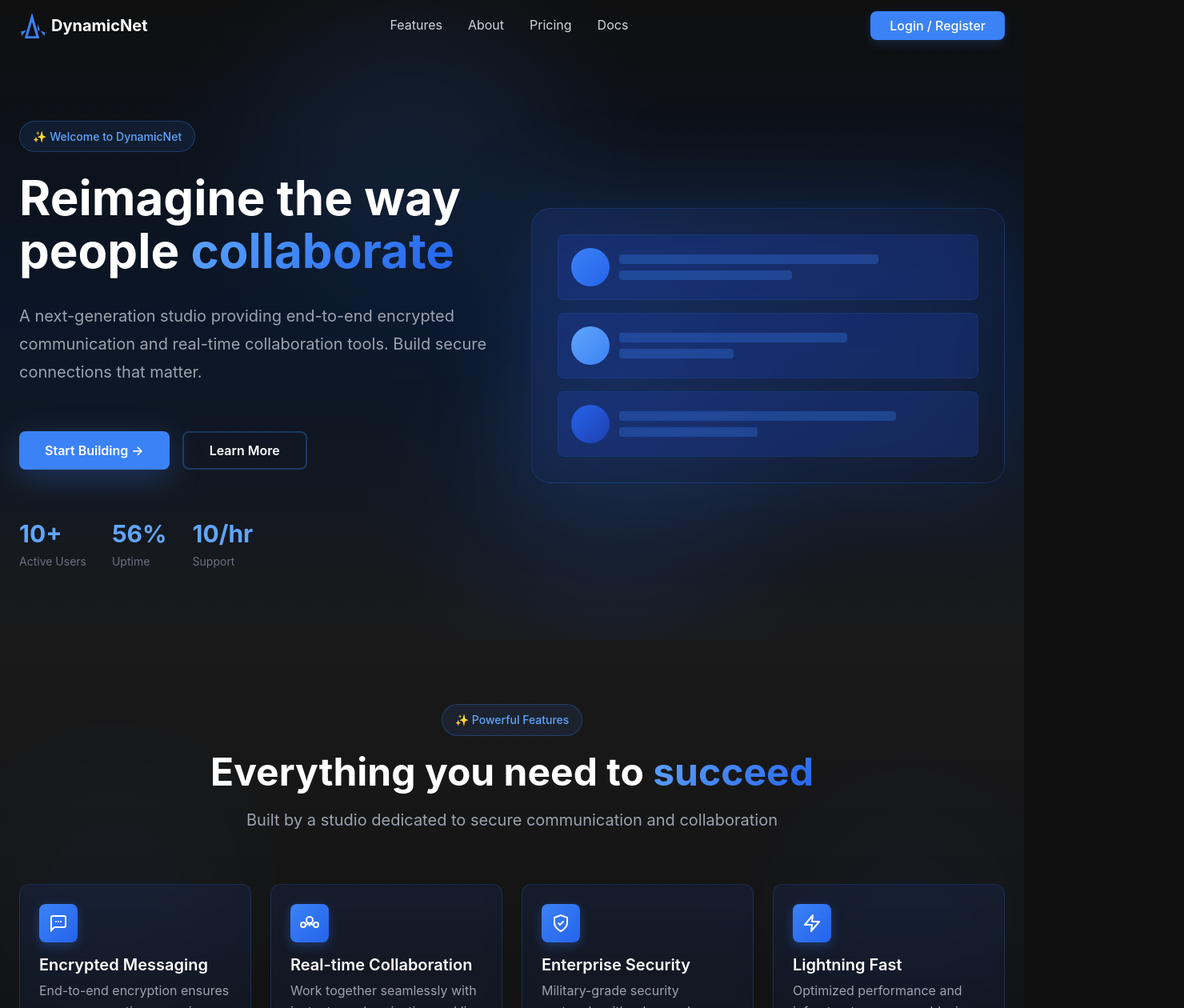
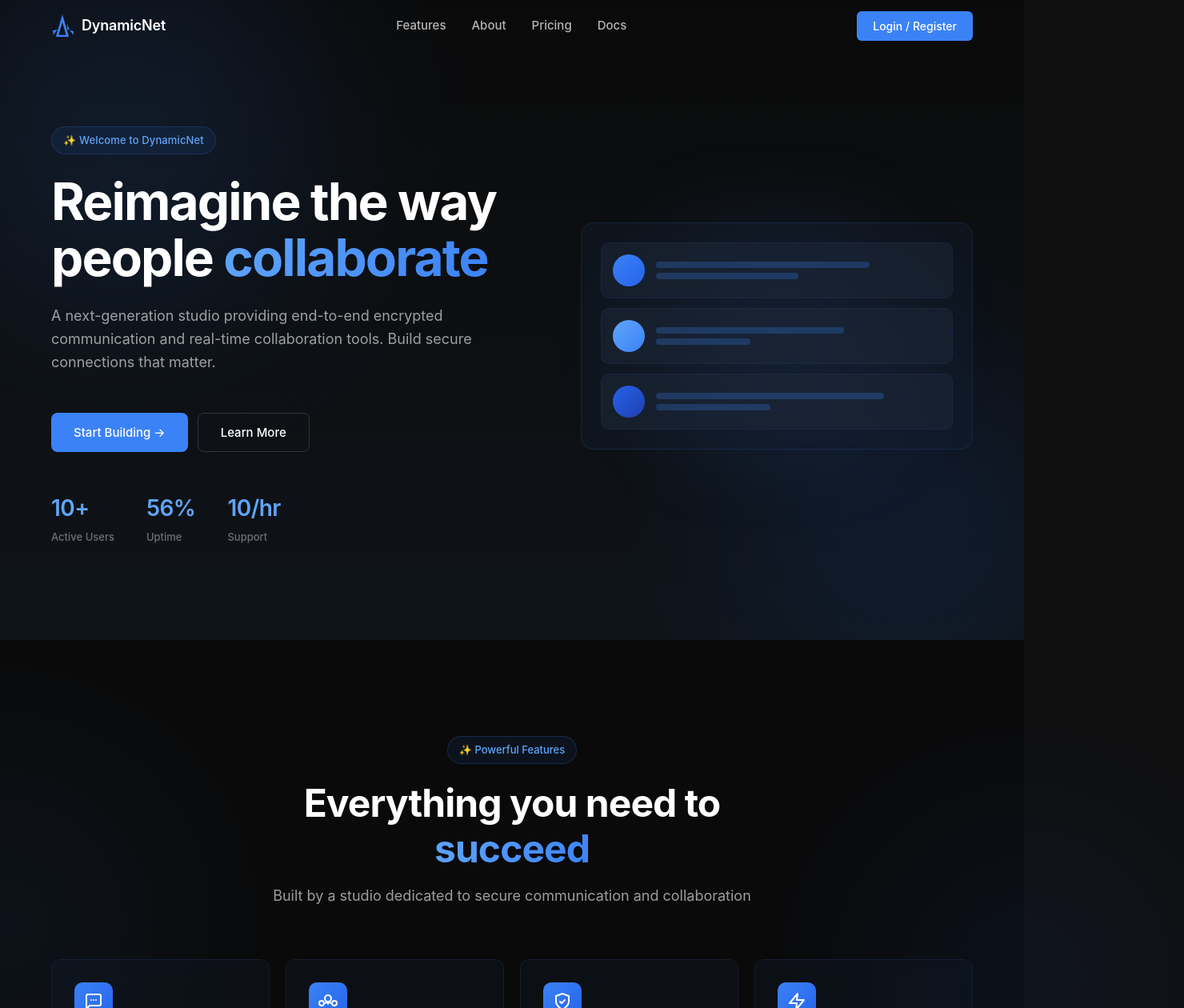
Before and after one commit to BloxGlobe/dynamicst, a React (Vite) app: page / in a window 1280 px wide. Shown: the top 1260 px of the page at 80% size, 1480 px wide, since content can reach past the window. Built offline with nearby package versions, Linux system fonts and the light colour scheme.

Commit message:
update landing

```diff
--- a/src/assets/styles/landing.css
+++ b/src/assets/styles/landing.css
@@ -1,26 +1,27 @@
-/* Landing Page Specific Styles */
+/* Landing page.
 
 /* Navbar */
 .navbar {
   position: fixed;
   top: 0;
   width: 100%;
-  z-index: 50;
-  transition: all 0.3s ease;
+  z-index: 100;
+  transition: background 0.2s ease, border 0.2s ease;
   background: transparent;
 }
 
 .navbar-scrolled {
-  background: rgba(15, 15, 15, 0.95);
-  backdrop-filter: blur(12px);
-  border-bottom: 1px solid #374151;
+  background: rgba(15, 15, 15, 0.92);
+  backdrop-filter: saturate(180%) blur(20px);
+  -webkit-backdrop-filter: saturate(180%) blur(20px);
+  border-bottom: 1px solid rgba(255, 255, 255, 0.08);
 }
 
 .navbar-container {
-  max-width: 1280px;
+  max-width: 1200px;
   margin: 0 auto;
-  padding: 0 1.5rem;
-  height: 4rem;
+  padding: 0 24px;
+  height: 64px;
   display: flex;
   align-items: center;
   justify-content: space-between;
@@ -29,48 +30,55 @@
 .navbar-logo {
   display: flex;
   align-items: center;
-  gap: 0.5rem;
+  gap: 10px;
   cursor: pointer;
 }
 
 .navbar-logo-icon {
-  width: 2rem;
-  height: 2rem;
+  width: 28px;
+  height: 28px;
 }
 
 .navbar-logo-text {
-  color: #ffffff;
-  font-weight: 700;
-  font-size: 1.25rem;
+  color: #fff;
+  font-weight: 600;
+  font-size: 18px;
+  letter-spacing: -0.01em;
 }
 
 .navbar-links {
   display: none;
   align-items: center;
-  gap: 2rem;
+  gap: 32px;
 }
 
 .navbar-link {
-  color: #d1d5db;
-  transition: color 0.3s ease;
+  color: rgba(255, 255, 255, 0.7);
+  font-size: 15px;
+  font-weight: 500;
+  transition: color 0.15s ease;
+  text-decoration: none;
 }
 
 .navbar-link:hover {
-  color: #3b82f6;
+  color: #fff;
 }
 
 .navbar-auth-btn {
-  padding: 0.5rem 1.5rem;
+  padding: 10px 20px;
   background: #3b82f6;
-  color: #ffffff;
-  border-radius: 0.5rem;
+  color: #fff;
+  border-radius: 6px;
   font-weight: 500;
-  transition: background 0.3s ease;
-  box-shadow: 0 4px 14px 0 rgba(59, 130, 246, 0.2);
+  font-size: 14px;
+  transition: all 0.15s ease;
+  border: none;
+  cursor: pointer;
 }
 
 .navbar-auth-btn:hover {
   background: #2563eb;
+  transform: translateY(-1px);
 }
 
 @media (min-width: 768px) {
@@ -79,74 +87,10 @@
   }
 }
 
-/* Auth Modal */
-.auth-modal-overlay {
-  position: fixed;
-  inset: 0;
-  background: rgba(0, 0, 0, 0.8);
-  display: flex;
-  align-items: center;
-  justify-content: center;
-  z-index: 50;
-}
-
-.auth-modal {
-  background: #1f2937;
-  border-radius: 0.75rem;
-  padding: 2rem;
-  max-width: 28rem;
-  width: 100%;
-  margin: 0 1rem;
-  border: 1px solid #374151;
-}
-
-.auth-modal-title {
-  font-size: 1.5rem;
-  font-weight: 700;
-  color: #ffffff;
-  margin-bottom: 1rem;
-}
-
-.auth-modal-text {
-  color: #9ca3af;
-  margin-bottom: 1.5rem;
-}
-
-.auth-modal-buttons {
-  display: flex;
-  gap: 0.75rem;
-}
-
-.auth-modal-btn {
-  flex: 1;
-  padding: 0.5rem 1.5rem;
-  border-radius: 0.5rem;
-  transition: background 0.3s ease;
-  font-weight: 500;
-}
-
-.auth-modal-btn-secondary {
-  background: #374151;
-  color: #ffffff;
-}
-
-.auth-modal-btn-secondary:hover {
-  background: #4b5563;
-}
-
-.auth-modal-btn-primary {
-  background: #3b82f6;
-  color: #ffffff;
-}
-
-.auth-modal-btn-primary:hover {
-  background: #2563eb;
-}
-
 /* Landing Layout */
 .landing-layout {
   min-height: 100vh;
-  background: #0f0f0f;
+  background: #0a0a0a;
 }
 
 /* Hero Section */
@@ -154,154 +98,167 @@
   min-height: 100vh;
   display: flex;
   align-items: center;
-  justify-content: center;
-  background: linear-gradient(180deg, #0f0f0f 0%, #0a1628 50%, #1a1a1a 100%);
-  padding-top: 4rem;
+  background: linear-gradient(to bottom, #0a0a0a 0%, #0f1419 100%);
+  padding: 120px 0 80px;
   position: relative;
   overflow: hidden;
 }
 
 .hero-glow {
   position: absolute;
-  width: 24rem;
-  height: 24rem;
   border-radius: 50%;
-  filter: blur(80px);
-  opacity: 0.1;
+  filter: blur(120px);
+  opacity: 0.12;
+  pointer-events: none;
 }
 
 .hero-glow-left {
-  top: 0;
-  left: 25%;
+  width: 500px;
+  height: 500px;
+  top: -100px;
+  left: -100px;
   background: #3b82f6;
 }
 
 .hero-glow-right {
-  bottom: 0;
-  right: 25%;
+  width: 400px;
+  height: 400px;
+  bottom: -50px;
+  right: -50px;
   background: #2563eb;
 }
 
 .hero-container {
-  max-width: 1280px;
+  max-width: 1200px;
   margin: 0 auto;
-  padding: 5rem 1.5rem;
+  padding: 0 24px;
   display: grid;
   grid-template-columns: 1fr;
-  gap: 3rem;
+  gap: 64px;
   align-items: center;
   position: relative;
-  z-index: 10;
+  z-index: 1;
 }
 
-@media (min-width: 768px) {
+@media (min-width: 960px) {
   .hero-container {
-    grid-template-columns: 1fr 1fr;
+    grid-template-columns: 1.1fr 0.9fr;
   }
 }
 
 .hero-content {
   display: flex;
   flex-direction: column;
-  gap: 1.5rem;
+  gap: 24px;
 }
 
 .hero-badge {
-  display: inline-block;
-  padding: 0.375rem 1rem;
-  background: rgba(59, 130, 246, 0.1);
-  border: 1px solid rgba(59, 130, 246, 0.3);
-  border-radius: 9999px;
+  display: inline-flex;
+  align-items: center;
+  padding: 6px 14px;
+  background: rgba(59, 130, 246, 0.08);
+  border: 1px solid rgba(59, 130, 246, 0.2);
+  border-radius: 20px;
   width: fit-content;
 }
 
 .hero-badge span {
   color: #60a5fa;
-  font-size: 0.875rem;
+  font-size: 13px;
   font-weight: 500;
+  letter-spacing: 0.01em;
 }
 
 .hero-title {
-  font-size: 3rem;
+  font-size: 48px;
   font-weight: 700;
-  color: #ffffff;
+  color: #fff;
   line-height: 1.1;
+  letter-spacing: -0.03em;
+  margin: 0;
 }
 
 @media (min-width: 768px) {
   .hero-title {
-    font-size: 3.75rem;
+    font-size: 64px;
   }
 }
 
 .hero-title-gradient {
-  background: linear-gradient(135deg, #60a5fa 0%, #3b82f6 50%, #2563eb 100%);
+  background: linear-gradient(120deg, #60a5fa 0%, #3b82f6 100%);
   -webkit-background-clip: text;
   -webkit-text-fill-color: transparent;
   background-clip: text;
 }
 
 .hero-description {
-  font-size: 1.25rem;
-  color: #9ca3af;
-  line-height: 1.75;
+  font-size: 18px;
+  color: rgba(255, 255, 255, 0.6);
+  line-height: 1.6;
+  max-width: 540px;
 }
 
 .hero-buttons {
   display: flex;
-  gap: 1rem;
-  padding-top: 1rem;
+  gap: 12px;
+  margin-top: 8px;
+  flex-wrap: wrap;
 }
 
 .hero-btn {
-  padding: 0.75rem 2rem;
-  border-radius: 0.5rem;
-  font-weight: 600;
-  transition: all 0.3s ease;
-  font-size: 1rem;
+  padding: 14px 28px;
+  border-radius: 8px;
+  font-weight: 500;
+  font-size: 15px;
+  transition: all 0.15s ease;
+  cursor: pointer;
+  border: none;
 }
 
 .hero-btn-primary {
   background: #3b82f6;
-  color: #ffffff;
-  box-shadow: 0 10px 40px rgba(59, 130, 246, 0.3);
+  color: #fff;
 }
 
 .hero-btn-primary:hover {
   background: #2563eb;
-  transform: scale(1.05);
+  transform: translateY(-1px);
 }
 
 .hero-btn-secondary {
-  border: 2px solid rgba(59, 130, 246, 0.3);
-  color: #ffffff;
+  background: transparent;
+  color: #fff;
+  border: 1px solid rgba(255, 255, 255, 0.15);
 }
 
 .hero-btn-secondary:hover {
-  border-color: #3b82f6;
-  background: rgba(59, 130, 246, 0.1);
+  border-color: rgba(255, 255, 255, 0.3);
+  background: rgba(255, 255, 255, 0.03);
 }
 
 .hero-stats {
   display: flex;
-  gap: 2rem;
-  padding-top: 2rem;
+  gap: 40px;
+  margin-top: 24px;
 }
 
 .hero-stat {
   display: flex;
   flex-direction: column;
+  gap: 4px;
 }
 
 .hero-stat-value {
-  font-size: 1.875rem;
-  font-weight: 700;
+  font-size: 28px;
+  font-weight: 600;
   color: #60a5fa;
+  letter-spacing: -0.02em;
 }
 
 .hero-stat-label {
-  font-size: 0.875rem;
-  color: #6b7280;
+  font-size: 13px;
+  color: rgba(255, 255, 255, 0.4);
+  font-weight: 500;
 }
 
 /* Hero Visual */
@@ -311,40 +268,41 @@
 
 .hero-visual-glow {
   position: absolute;
-  inset: 0;
-  background: linear-gradient(135deg, rgba(59, 130, 246, 0.2), rgba(37, 99, 235, 0.2));
-  border-radius: 1.5rem;
-  filter: blur(60px);
+  inset: -40px;
+  background: radial-gradient(circle at 50% 50%, rgba(59, 130, 246, 0.15), transparent 70%);
+  filter: blur(40px);
+  pointer-events: none;
 }
 
 .hero-visual-card {
   position: relative;
-  background: linear-gradient(135deg, rgba(30, 58, 138, 0.3), rgba(17, 24, 39, 0.5));
-  border-radius: 1.5rem;
-  padding: 2rem;
-  border: 1px solid rgba(59, 130, 246, 0.2);
-  backdrop-filter: blur(8px);
+  background: rgba(20, 30, 48, 0.4);
+  border-radius: 16px;
+  padding: 24px;
+  border: 1px solid rgba(59, 130, 246, 0.15);
+  backdrop-filter: blur(10px);
+  -webkit-backdrop-filter: blur(10px);
 }
 
 .hero-visual-items {
   display: flex;
   flex-direction: column;
-  gap: 1rem;
+  gap: 12px;
 }
 
 .hero-visual-item {
   display: flex;
   align-items: center;
-  gap: 0.75rem;
-  background: rgba(30, 64, 175, 0.3);
-  border-radius: 0.5rem;
-  padding: 1rem;
-  border: 1px solid rgba(59, 130, 246, 0.1);
+  gap: 14px;
+  background: rgba(30, 41, 59, 0.5);
+  border-radius: 10px;
+  padding: 14px;
+  border: 1px solid rgba(59, 130, 246, 0.08);
 }
 
 .hero-visual-avatar {
-  width: 3rem;
-  height: 3rem;
+  width: 40px;
+  height: 40px;
   border-radius: 50%;
   flex-shrink: 0;
 }
@@ -365,13 +323,13 @@
   flex: 1;
   display: flex;
   flex-direction: column;
-  gap: 0.5rem;
+  gap: 6px;
 }
 
 .hero-visual-bar {
-  height: 0.75rem;
-  background: rgba(59, 130, 246, 0.3);
-  border-radius: 0.25rem;
+  height: 8px;
+  background: rgba(59, 130, 246, 0.25);
+  border-radius: 4px;
 }
 
 .hero-visual-bar-long { width: 75%; }
@@ -383,145 +341,226 @@
 
 /* Features Section */
 .features-section {
-  padding: 5rem 0;
-  background: linear-gradient(180deg, #1a1a1a 0%, #0f0f0f 100%);
+  padding: 120px 0;
+  background: #0a0a0a;
   position: relative;
 }
 
 .features-glow {
   position: absolute;
-  width: 18rem;
-  height: 18rem;
+  width: 400px;
+  height: 400px;
   border-radius: 50%;
-  filter: blur(80px);
-  opacity: 0.05;
+  filter: blur(120px);
+  opacity: 0.08;
+  pointer-events: none;
 }
 
 .features-glow-left {
-  top: 25%;
-  left: 0;
+  top: 20%;
+  left: -200px;
   background: #3b82f6;
 }
 
 .features-glow-right {
-  bottom: 25%;
-  right: 0;
+  bottom: 20%;
+  right: -200px;
   background: #2563eb;
 }
 
 .features-container {
-  max-width: 1280px;
+  max-width: 1200px;
   margin: 0 auto;
-  padding: 0 1.5rem;
+  padding: 0 24px;
   position: relative;
-  z-index: 10;
+  z-index: 1;
 }
 
 .features-header {
   text-align: center;
-  margin-bottom: 4rem;
+  margin-bottom: 64px;
+  max-width: 720px;
+  margin-left: auto;
+  margin-right: auto;
 }
 
 .features-badge {
-  display: inline-block;
-  padding: 0.375rem 1rem;
-  background: rgba(59, 130, 246, 0.1);
-  border: 1px solid rgba(59, 130, 246, 0.3);
-  border-radius: 9999px;
-  margin-bottom: 1rem;
+  display: inline-flex;
+  align-items: center;
+  padding: 6px 14px;
+  background: rgba(59, 130, 246, 0.08);
+  border: 1px solid rgba(59, 130, 246, 0.2);
+  border-radius: 20px;
+  margin-bottom: 20px;
 }
 
 .features-badge span {
   color: #60a5fa;
-  font-size: 0.875rem;
+  font-size: 13px;
   font-weight: 500;
 }
 
 .features-title {
-  font-size: 2.5rem;
+  font-size: 40px;
   font-weight: 700;
-  color: #ffffff;
-  margin-bottom: 1rem;
+  color: #fff;
+  margin-bottom: 16px;
+  letter-spacing: -0.02em;
+  line-height: 1.2;
 }
 
 @media (min-width: 768px) {
   .features-title {
-    font-size: 3rem;
+    font-size: 48px;
   }
 }
 
 .features-title-gradient {
-  background: linear-gradient(135deg, #60a5fa 0%, #2563eb 100%);
+  background: linear-gradient(120deg, #60a5fa, #3b82f6);
   -webkit-background-clip: text;
   -webkit-text-fill-color: transparent;
   background-clip: text;
 }
 
 .features-description {
-  font-size: 1.25rem;
-  color: #9ca3af;
-  max-width: 48rem;
-  margin: 0 auto;
+  font-size: 18px;
+  color: rgba(255, 255, 255, 0.6);
+  line-height: 1.6;
 }
 
 .features-grid {
   display: grid;
   grid-template-columns: 1fr;
-  gap: 1.5rem;
+  gap: 20px;
 }
 
-@media (min-width: 768px) {
+@media (min-width: 640px) {
   .features-grid {
     grid-template-columns: repeat(2, 1fr);
   }
 }
 
-@media (min-width: 1024px) {
+@media (min-width: 960px) {
   .features-grid {
     grid-template-columns: repeat(4, 1fr);
   }
 }
 
 .feature-card {
-  background: linear-gradient(180deg, rgba(30, 58, 138, 0.2), rgba(17, 24, 39, 0.5));
-  border-radius: 0.75rem;
-  padding: 1.5rem;
-  border: 1px solid rgba(59, 130, 246, 0.2);
-  transition: all 0.3s ease;
-  backdrop-filter: blur(8px);
+  background: rgba(20, 30, 48, 0.3);
+  border-radius: 12px;
+  padding: 28px;
+  border: 1px solid rgba(59, 130, 246, 0.12);
+  transition: all 0.2s ease;
+  backdrop-filter: blur(10px);
+  -webkit-backdrop-filter: blur(10px);
 }
 
 .feature-card:hover {
-  border-color: #3b82f6;
-  transform: scale(1.05);
+  border-color: rgba(59, 130, 246, 0.3);
+  transform: translateY(-4px);
+  background: rgba(20, 30, 48, 0.5);
 }
 
 .feature-icon {
-  width: 3rem;
-  height: 3rem;
+  width: 48px;
+  height: 48px;
   background: linear-gradient(135deg, #3b82f6, #2563eb);
-  border-radius: 0.5rem;
+  border-radius: 10px;
   display: flex;
   align-items: center;
   justify-content: center;
-  margin-bottom: 1rem;
-  box-shadow: 0 4px 14px rgba(59, 130, 246, 0.3);
-  color: #ffffff;
+  margin-bottom: 20px;
+  color: #fff;
 }
 
 .feature-icon svg {
-  width: 1.5rem;
-  height: 1.5rem;
+  width: 24px;
+  height: 24px;
 }
 
 .feature-title {
-  font-size: 1.25rem;
+  font-size: 18px;
   font-weight: 600;
-  color: #ffffff;
-  margin-bottom: 0.5rem;
+  color: #fff;
+  margin-bottom: 8px;
+  letter-spacing: -0.01em;
 }
 
 .feature-description {
-  color: #9ca3af;
-  line-height: 1.6;
+  color: rgba(255, 255, 255, 0.6);
+  line-height: 1.5;
+  font-size: 14px;
 }
+
+/* Auth Modal */
+.auth-modal-overlay {
+  position: fixed;
+  inset: 0;
+  background: rgba(0, 0, 0, 0.75);
+  backdrop-filter: blur(8px);
+  -webkit-backdrop-filter: blur(8px);
+  display: flex;
+  align-items: center;
+  justify-content: center;
+  z-index: 200;
+}
+
+.auth-modal {
+  background: #1a1a1a;
+  border-radius: 16px;
+  padding: 32px;
+  max-width: 440px;
+  width: 100%;
+  margin: 0 20px;
+  border: 1px solid rgba(255, 255, 255, 0.1);
+}
+
+.auth-modal-title {
+  font-size: 24px;
+  font-weight: 600;
+  color: #fff;
+  margin-bottom: 12px;
+  letter-spacing: -0.01em;
+}
+
+.auth-modal-text {
+  color: rgba(255, 255, 255, 0.6);
+  margin-bottom: 24px;
+  line-height: 1.5;
+  font-size: 15px;
+}
+
+.auth-modal-buttons {
+  display: flex;
+  gap: 12px;
+}
+
+.auth-modal-btn {
+  flex: 1;
+  padding: 12px 24px;
+  border-radius: 8px;
+  font-weight: 500;
+  font-size: 15px;
+  transition: all 0.15s ease;
+  cursor: pointer;
+  border: none;
+}
+
+.auth-modal-btn-secondary {
+  background: rgba(255, 255, 255, 0.08);
+  color: #fff;
+}
+
+.auth-modal-btn-secondary:hover {
+  background: rgba(255, 255, 255, 0.12);
+}
+
+.auth-modal-btn-primary {
+  background: #3b82f6;
+  color: #fff;
+}
+
+.auth-modal-btn-primary:hover {
+  background: #2563eb;
+}
```
